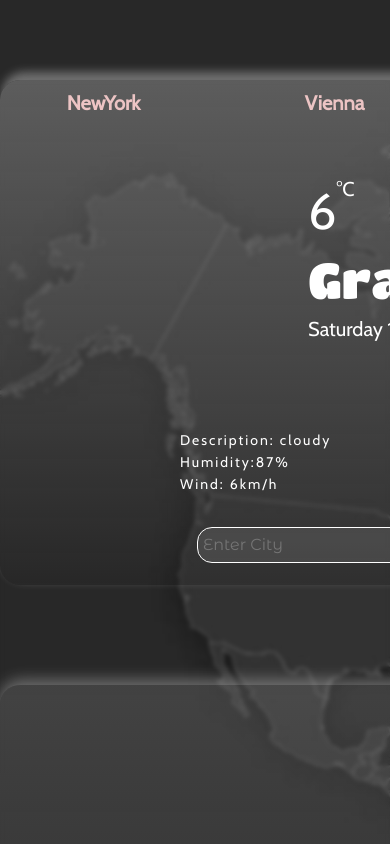
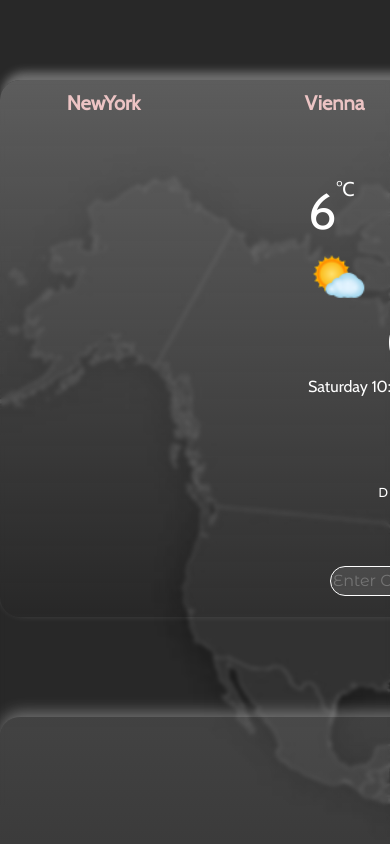
Before and after one commit to BernadetteCh/weather-react-app, a React (Create React App) app: page / in a window 390 px wide. Shown: the top 844 px of the page. Built offline with nearby package versions, Linux system fonts and the light colour scheme.

Commit message:
added media query to component to make page responsive

```diff
--- a/src/Weather.css
+++ b/src/Weather.css
@@ -101,9 +101,47 @@ button:hover {
   text-decoration: none;
   font-family: var(--paragraph-font-family);
   font-size: 20px;
-  vertical-align:top;
+  vertical-align: top;
   color: var(--primary-color);
 }
 .search-form {
   padding-bottom: 20px;
 }
+
+@media (max-width: 600px) {
+  li {
+    margin: 0px;
+    text-align: center;
+    font-size: 13px;
+    line-height: normal;
+  }
+  img {
+    float: none;
+  }
+  h1 {
+    display: flex;
+    justify-content: center;
+  }
+  h2 {
+    font-size: 16px;
+  }
+  input[type="text"] {
+    margin: 0px;
+    padding: 2px;
+    width: 150px;
+  }
+  input[type="submit"] {
+    padding: 3px;
+    margin: 0px;
+    font-size: 15px;
+  }
+  button {
+    display: none;
+  }
+  .celsius {
+    text-align: center;
+  }
+  .search-form {
+    padding-bottom: 20px;
+  }
+}
--- a/src/Weather.js
+++ b/src/Weather.js
@@ -1,5 +1,7 @@
 import React from "react";
 import "./Weather.css";
+
+
 export default function Weather() {
   let weatherData = {
     city: "Graz",
```
